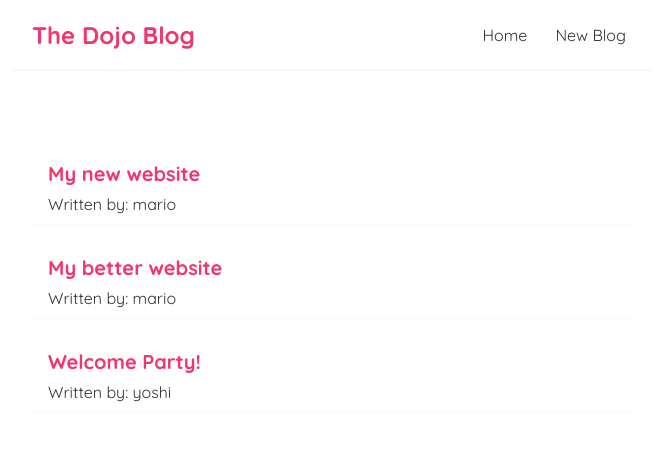
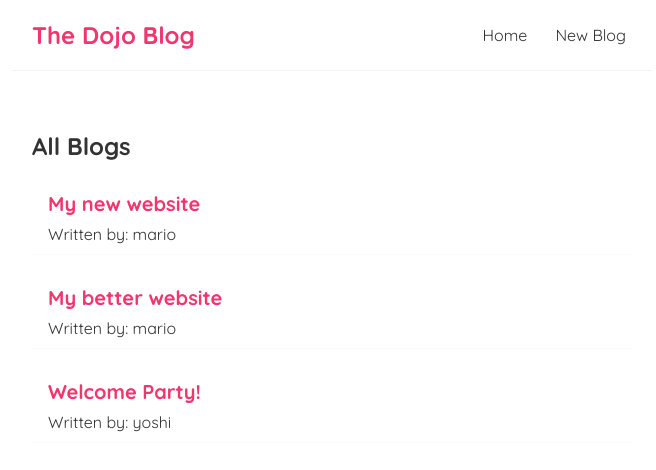
Before and after one commit to Acalltoredemption/dojoblog, a React (Create React App) app: page / in a window 1280 px wide. Shown: the top 470 px of the page, without its empty margins (308-964 px from the left). Built offline with nearby package versions, Linux system fonts and the light colour scheme.

Commit message:
bloglist component

```diff
--- /dev/null
+++ b/src/BlogList.js
@@ -0,0 +1,16 @@
+const BlogList = ({blogs, title}) => {
+
+    return (
+        <div className="blog-list">
+            <h2>{title}</h2>
+         {blogs.map((blog) => (
+         <div className="blog-preview" key={blog.id}>
+              <h2>{blog.title}</h2>
+              <p>Written by: {blog.author}</p>
+         </div>
+            ))}
+        </div>
+     );
+}
+
+export default BlogList;
--- a/src/Home.js
+++ b/src/Home.js
@@ -1,4 +1,5 @@
 import React, {useState} from 'react';
+import BlogList from './BlogList';
 
 
 const  Home = () => {
@@ -7,17 +8,11 @@
     {title: 'My new website', body: 'blah blah blah', author: 'mario', id: 1},
     {title: 'My better website', body: 'blah blah blah', author: 'mario', id: 2},
     {title: 'Welcome Party!', body: 'blah blah blah', author: 'yoshi', id: 3}
-])
+]);
 
     return (
         <div className="home">
-            {blogs.map((blog) => (
-                <div className="blog-preview" key={blog.id}>
-                    <h2>{blog.title}</h2>
-                    <p>Written by: {blog.author}</p>
-                </div>
-            ))}
-
+            <BlogList blogs={blogs} title="All Blogs" />
         </div>
      );
 }
```
Also changed, not shown: 1 other file (tests, documents, lock files or other folders).
